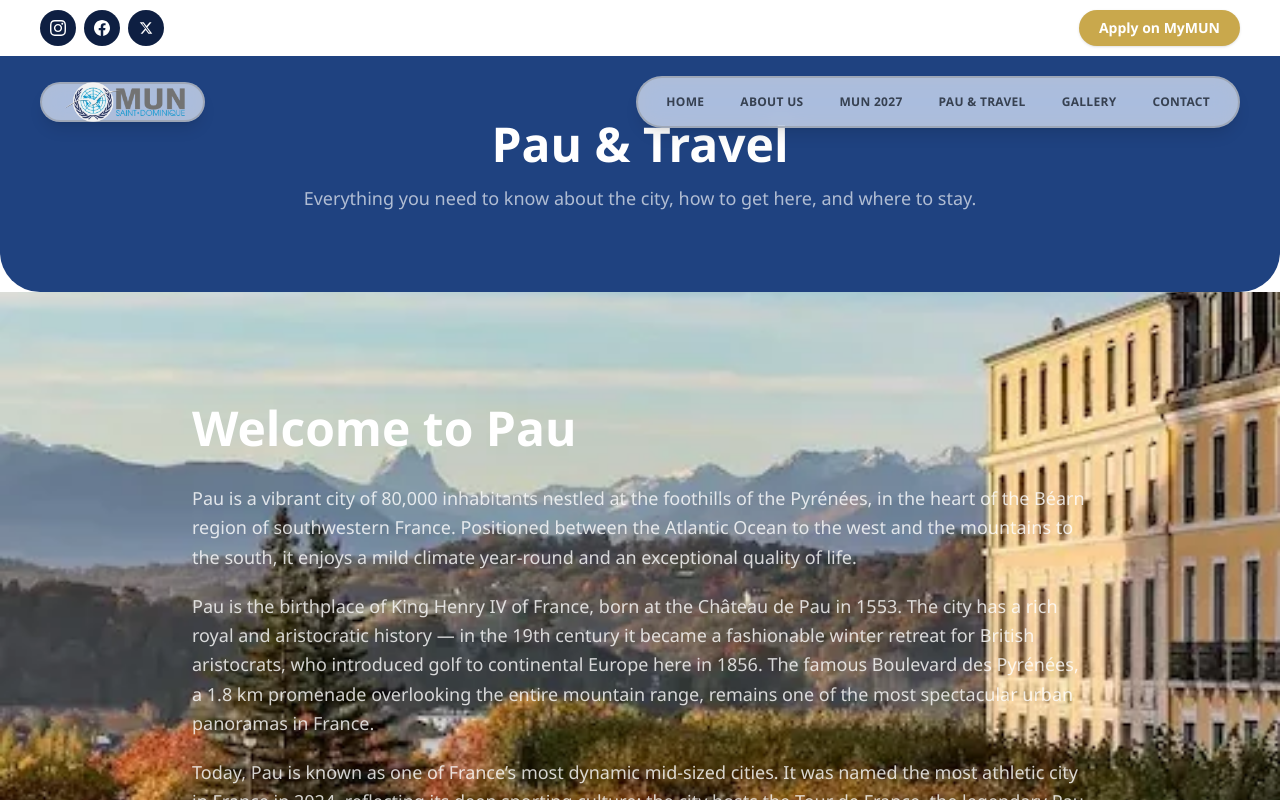
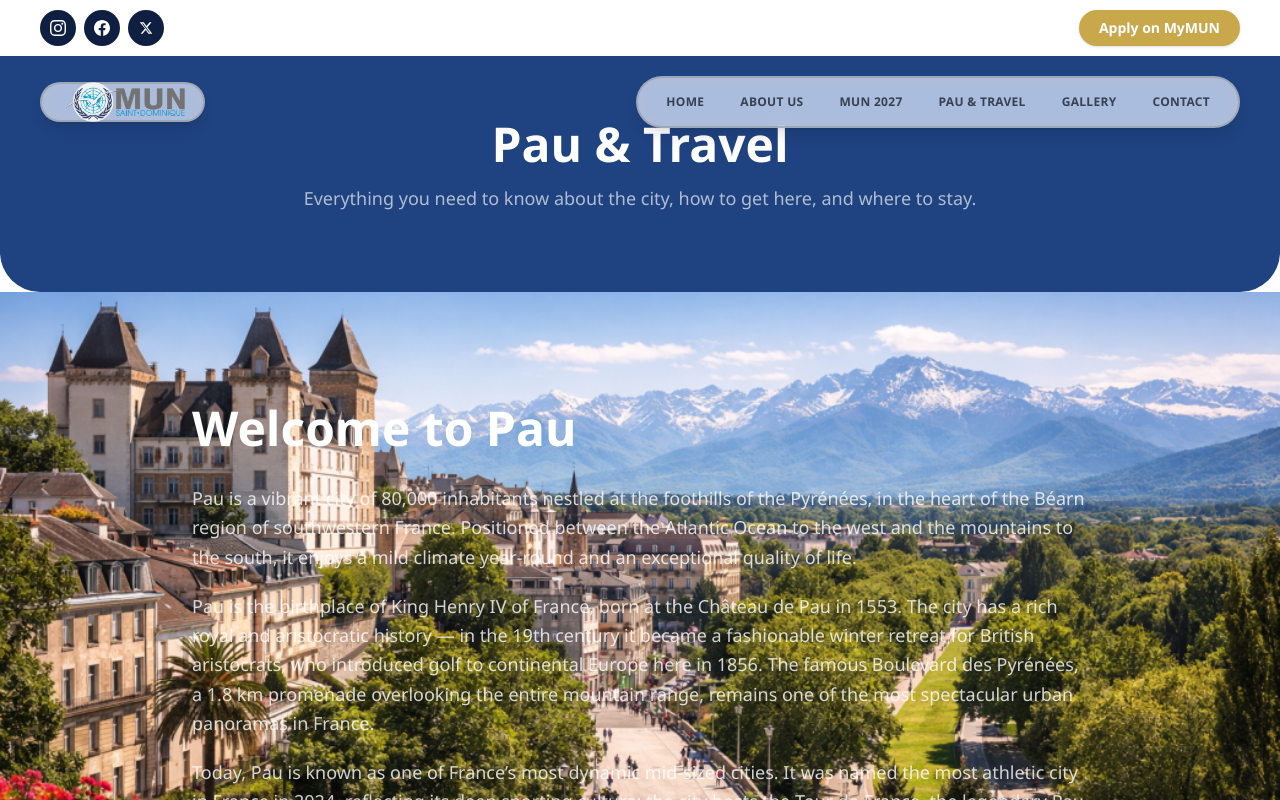
Before and after one commit to gastongabaixtucf8/projet-MUN-saintdo, a Next.js app: page /pau in a window 1280 px wide. Shown: the top 800 px of the page. Built offline with nearby package versions, Linux system fonts and the light colour scheme.

Commit message:
auto-save

```diff
--- a/app/pau/page.tsx
+++ b/app/pau/page.tsx
@@ -79,7 +79,7 @@ export default function PauPage() {
       {/* About Pau */}
       <section className="relative py-28 px-6 overflow-hidden rounded-b-[2rem]">
         <div className="absolute inset-0">
-          <Image src="/images/ville-de-pau.webp" alt="Pau" fill className="object-cover" />
+          <Image src="/images/pau.png" alt="Pau" fill className="object-cover" />
           <div className="absolute inset-0 bg-navy/68" />
         </div>
         <div className="relative z-10 max-w-4xl mx-auto text-white">
```
Also changed, not shown: images/Pau.png (added), public/images/pau.png (added).
